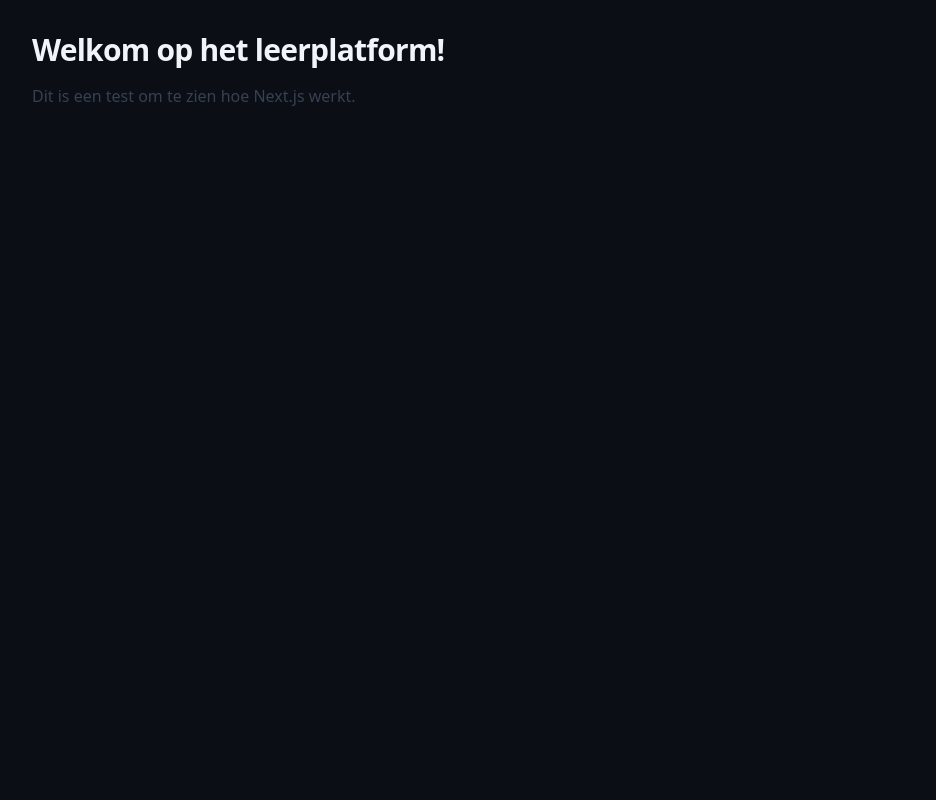
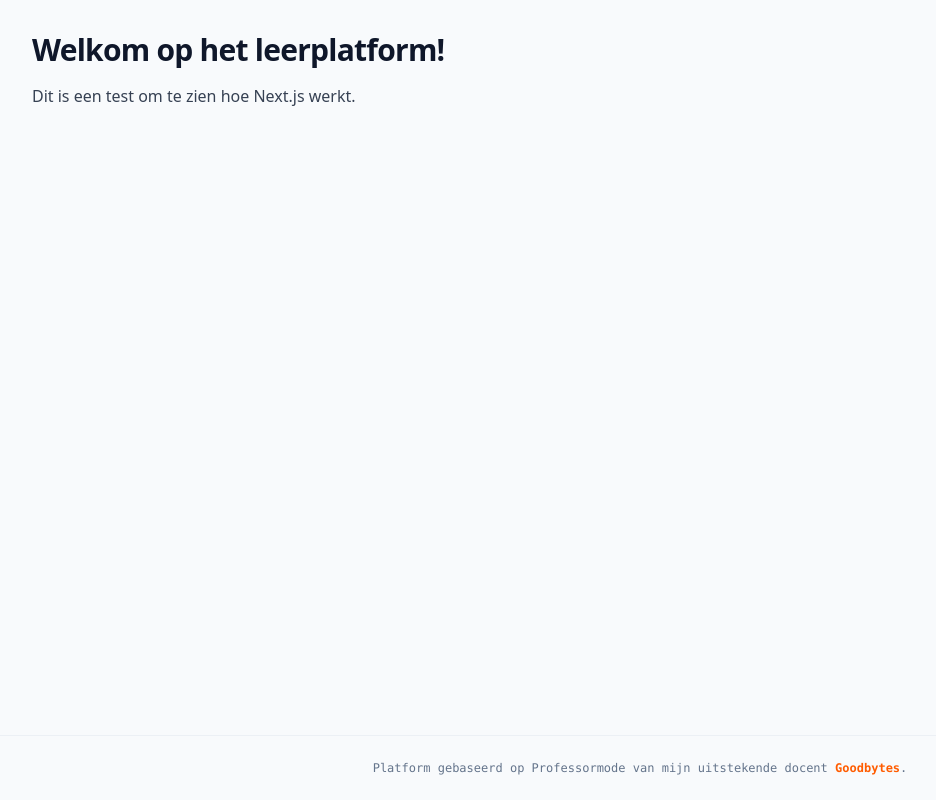
Before and after one commit to ArneSamson/teachermode, a Next.js app: page / in a window 1280 px wide. Shown: the whole page, without its empty margins (0-936 px from the left). Built offline with nearby package versions, Linux system fonts and the light colour scheme.

Commit message:
feat: add Goodbytes as reference in footer

```diff
--- a/src/app/layout.jsx
+++ b/src/app/layout.jsx
@@ -18,11 +18,30 @@ export const metadata = {
 
 export default function RootLayout({ children }) {
   return (
-    <html
-      lang="en"
-      className={`${geistSans.variable} ${geistMono.variable} dark h-full antialiased`}
-    >
-      <body className="min-h-full flex flex-col">{children}</body>
+    <html lang="nl">
+      {/* 1. min-h-screen en flex-col zorgen dat de body altijd 100% van de schermhoogte pakt */}
+      <body className="bg-bg-app text-text-main min-h-screen flex flex-col font-sans">
+
+        {/* 2. flex-1 zorgt ervoor dat de hoofdcontent de overgebleven ruimte vult en de footer naar beneden duwt */}
+        <main className="flex-1">
+          {children}
+        </main>
+
+        {/* 3. De semantische footer tag veilig binnen de body */}
+        <footer className="w-full py-6 mt-auto border-t border-border-main/50 text-center text-xs font-mono text-text-muted">
+          Platform gebaseerd op Professormode van mijn uitstekende docent{' '}
+          <a
+            href="https://www.goodbytes.be/"
+            target="_blank"
+            rel="noopener noreferrer"
+            className="text-neon-blue hover:text-white transition-colors font-bold"
+          >
+            Goodbytes
+          </a>
+          .
+        </footer>
+
+      </body>
     </html>
   );
 }
```
